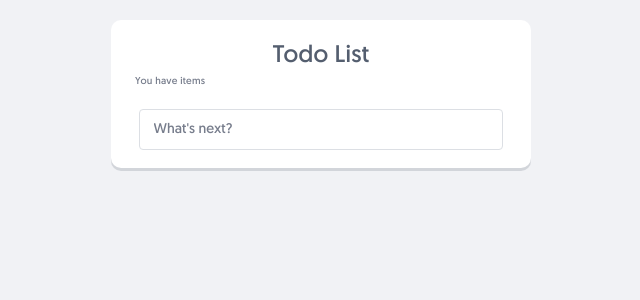
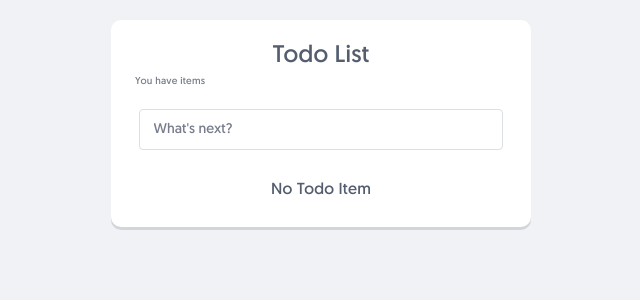
Before and after one commit to To-heeb/react-ready, a React (Vite) app: page / in a window 1280 px wide. Shown: the top 300 px of the page, without its empty margins (319-959 px from the left). Built offline with nearby package versions, Linux system fonts and the light colour scheme.

Commit message:
working on update and delete

```diff
--- a/src/App.jsx
+++ b/src/App.jsx
@@ -1,7 +1,7 @@
 import { useState } from 'react'
 import './App.css'
 import Title from './components/Title';
-import { useDispatch } from 'react-redux';
+import { useDispatch, useSelector } from 'react-redux';
 import { addTodo } from './slices/todoSlice';
 import { v4 as uuid } from 'uuid';
 
@@ -10,8 +10,8 @@ function App() {
   const [storage, setStorage] = useState([])
 
   // state management
-  let todos = storage;
-
+  let todos = useSelector((state) => state.todo.todos);
+  console.log(todos);
   const dispatch = useDispatch()
 
   const handleSubmit = (e) => {
@@ -25,6 +25,18 @@ function App() {
     }));
 
     setInput('');
+  }
+
+  const handleCheck = (e) => {
+
+  }
+
+  const handleDelete = () => {
+
+  }
+
+  const handleUpdate = () => {
+
   }
 
   const saveToStorage = (todos) => {
@@ -87,15 +99,21 @@ function App() {
       </form>
       {/* checked={todo.complete ? ' checked' : ''} */}
       <ul className="todos-list">
-        {
-          todos.map((todo, index) =>
-            <li key={index} >
-              <input type="checkbox" />
-              <span>{todo.label}</span>
-              <button type="button" onClick={() => deleteTodo(todo)}></button>
-            </li>
-          )
-        }
+        {todos && todos.length > 0 ?
+          (
+            todos.map((todo, index) =>
+              <li key={index} className={(todo.complete) ? 'todos-complete' : ''}>
+                <input
+                  type="checkbox"
+                  defaultChecked={todo.complete}
+                  onChange={(e) => handleCheck(e)}
+                />
+                <span>{todo.label}</span>
+                <button type="button" onClick={() => deleteTodo(todo)}></button>
+              </li>
+            )
+          ) :
+          <li><span>No Todo Item</span></li>}
       </ul>
     </div>
   )
--- a/src/slices/todoSlice.js
+++ b/src/slices/todoSlice.js
@@ -26,3 +26,4 @@ export const todoSlice = createSlice({
 
 export const { addTodo } = todoSlice.actions;
 export default todoSlice.reducer;
+// events are called actions in redux, that is why it is dispatched like laravel events
```
